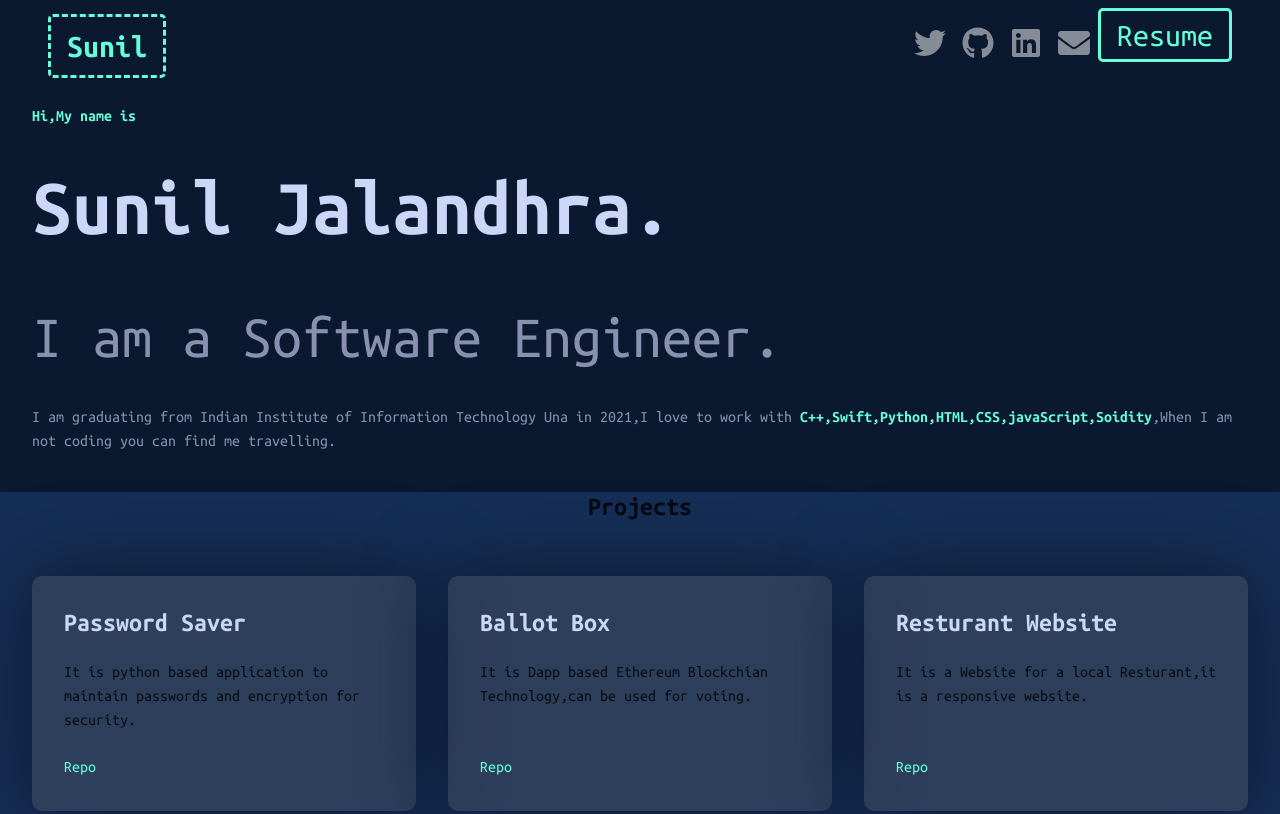
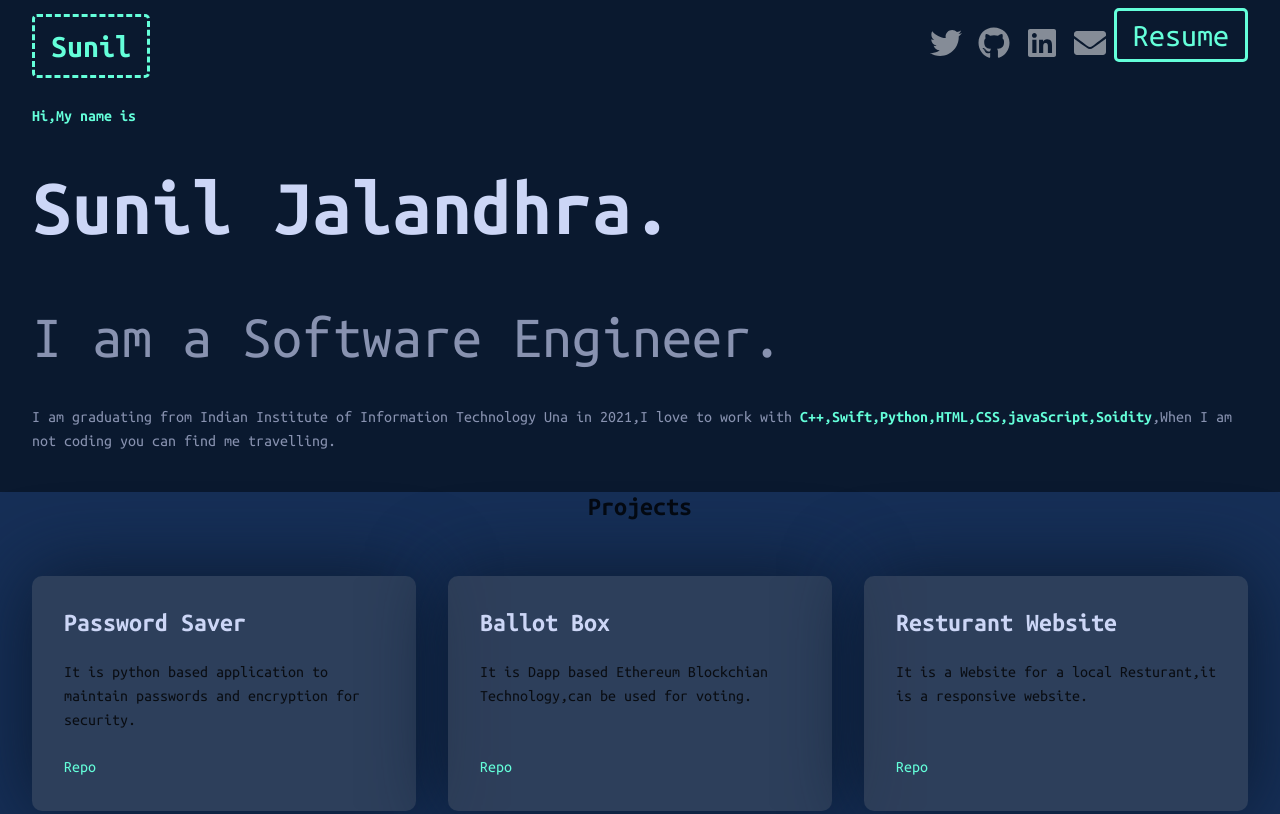
Before and after one commit to suniljalandhra/GatsbyProject, a Gatsby site: page / in a window 1280 px wide. Shown: the top 814 px of the page. Built offline with nearby package versions, Linux system fonts and the light colour scheme; Gatsby itself is replaced by a stand-in of ours.

Commit message:
alignment of header with body

```diff
--- a/src/components/header.js
+++ b/src/components/header.js
@@ -9,7 +9,7 @@ const Header = ({ siteTitle }) => (
   <header className="old">
     {/* <Container id="head" > */}
     <div id="navbar_custom">
-      <Navbar expand="md" variant="dark">
+      <Navbar className="navpad" expand="md" variant="dark">
         <polygon id="polygone">
           <Navbar.Brand href="/" id="logo">{siteTitle}</Navbar.Brand>
         </polygon>
--- a/src/components/layout.css
+++ b/src/components/layout.css
@@ -6,6 +6,9 @@
 }
 #navbar_custom{
   margin: 0 2rem;
+}
+.navpad{
+  padding: 0.5rem 0rem;
 }
 #logo{
   font-family: 'Ubuntu Mono', monospace;
```
